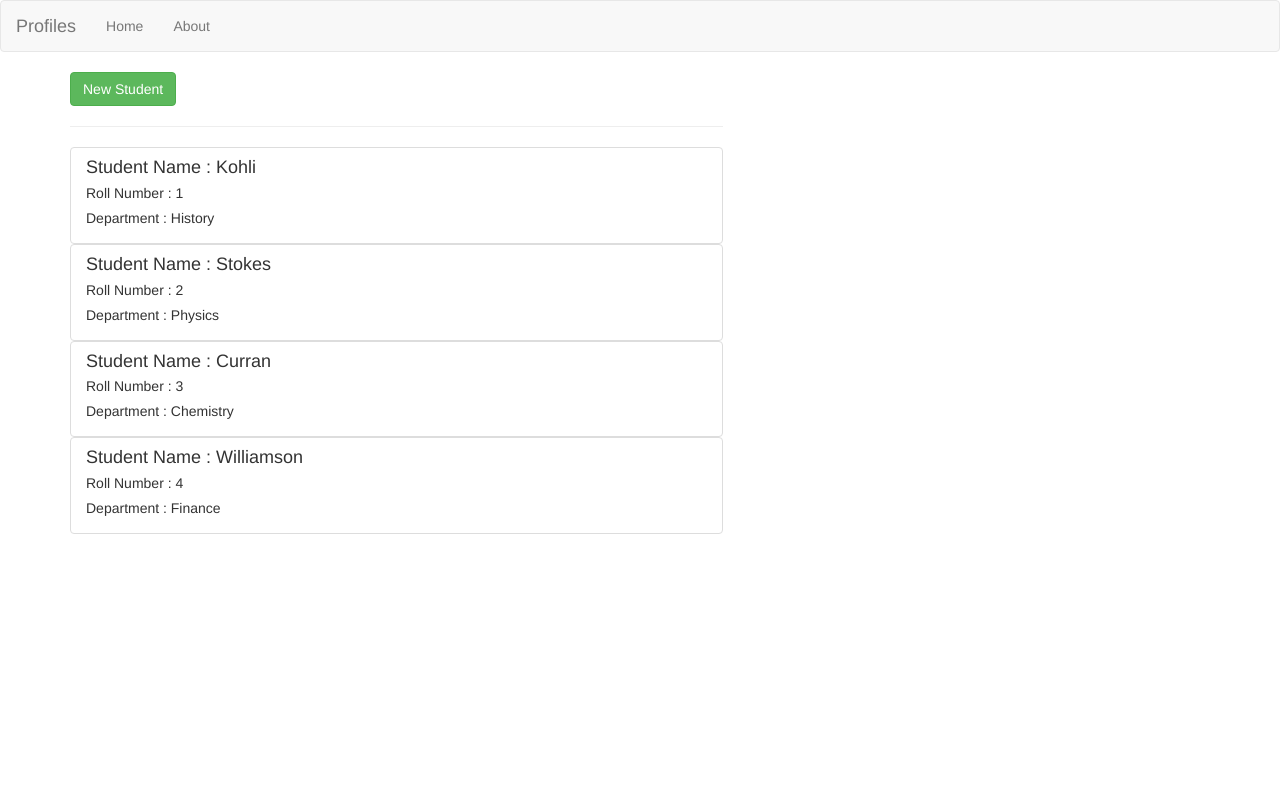
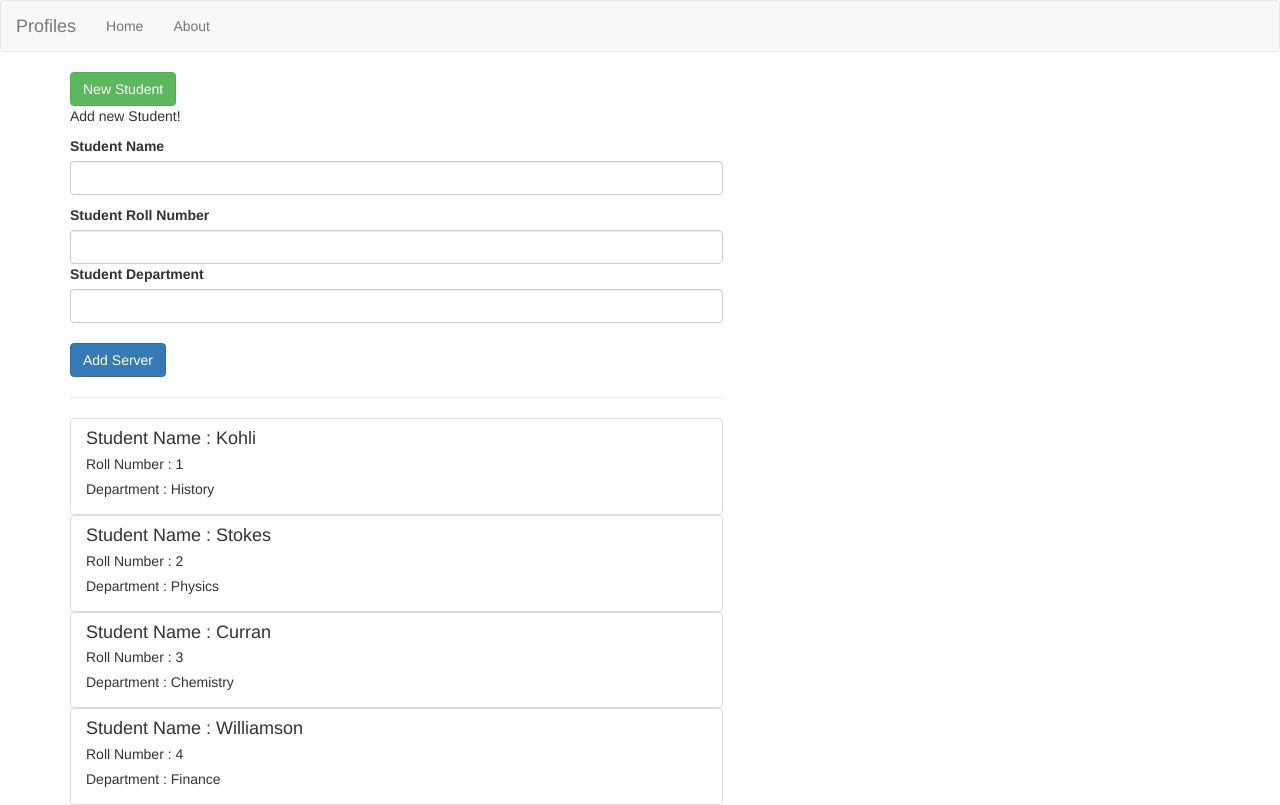
Before and after one commit to Abhinav7076/angular, an Angular app: page / in a window 1280 px wide. Built offline with nearby package versions, Linux system fonts and the light colour scheme.

Commit message:
passing data from child component to parent component

```diff
--- a/src/app/app.module.ts
+++ b/src/app/app.module.ts
@@ -6,13 +6,15 @@ import { AppComponent } from './app.component';
 import { HomeComponent } from './home/home.component';
 import { HeaderComponent } from './header/header.component';
 import { StudentProfileComponent } from './home/student-profile/student-profile.component';
+import { TakeInputComponent } from './home/take-input/take-input.component';
 
 @NgModule({
   declarations: [
     AppComponent,
     HomeComponent,
     HeaderComponent,
-    StudentProfileComponent
+    StudentProfileComponent,
+    TakeInputComponent
   ],
   imports: [
     FormsModule,
--- a/src/app/home/home.component.html
+++ b/src/app/home/home.component.html
@@ -1,8 +1,4 @@
-<div class="row">
-    <div class="col-xs-12">
-        <button class="btn btn-success">New Student</button>
-    </div>
-</div>
+<app-take-input (studentData)="onStudentAdded($event)"></app-take-input>
 <hr>
 
-<app-student-profile *ngFor="let profile of profiles" [pro]="profile"></app-student-profile>
+<app-student-profile *ngFor="let profile of profiles" [profile]="profile"></app-student-profile>
--- a/src/app/home/home.component.ts
+++ b/src/app/home/home.component.ts
@@ -16,6 +16,10 @@ export class HomeComponent implements OnInit {
 
   ]
 
+  onStudentAdded(studentData: {name: string, rollno: string, department: string}){
+    this.profiles.push({name: studentData.name, rollno: studentData.rollno, department: studentData.department})
+  }
+
   constructor() { }
 
   ngOnInit(): void {
--- a/src/app/home/student-profile/student-profile.component.ts
+++ b/src/app/home/student-profile/student-profile.component.ts
@@ -8,7 +8,7 @@ import { profile } from '../profile.model';
 })
 export class StudentProfileComponent implements OnInit {
 
-  @Input('pro') profile: {name: string, rollno: string, department: string}
+  @Input() profile: {name: string, rollno: string, department: string}
 
   constructor() { }
 
--- /dev/null
+++ b/src/app/home/take-input/take-input.component.html
@@ -0,0 +1,21 @@
+<div class="row">
+    <div class="col-xs-12">
+        <button class="btn btn-success" (click)="onAddStudent()">New Student</button>
+    </div>
+</div>
+<div class="row">
+    <div class="col-xs-12">
+      <p>Add new Student!</p>
+      <label>Student Name</label>
+      <input type="text" class="form-control" [(ngModel)]="newName">
+      <p>{{newName}}</p>
+      <label>Student Roll Number</label>
+      <input type="text" class="form-control" [(ngModel)]="newRollNo">
+      <label>Student Department</label>
+      <input type="text" class="form-control" [(ngModel)]="newDepartment">
+      <br>
+      <button
+        class="btn btn-primary"
+        (click)="onAddStudent()">Add Server</button>
+    </div>
+  </div>
--- /dev/null
+++ b/src/app/home/take-input/take-input.component.ts
@@ -0,0 +1,28 @@
+import { Component, EventEmitter, OnInit, Output } from '@angular/core';
+
+@Component({
+  selector: 'app-take-input',
+  templateUrl: './take-input.component.html',
+  styleUrls: ['./take-input.component.css']
+})
+export class TakeInputComponent implements OnInit {
+
+  @Output() studentData = new EventEmitter<{name: string, rollno: string, department: string}>()
+  newName = ''
+  newRollNo = ''
+  newDepartment = ''
+
+  constructor() { }
+
+  onAddStudent(){
+    this.studentData.emit({
+      name: this.newName,
+      rollno: this.newRollNo,
+      department: this.newDepartment
+    })
+  }
+
+  ngOnInit(): void {
+  }
+
+}
```
Also changed, not shown: src/app/home/take-input/take-input.component.css (added).
